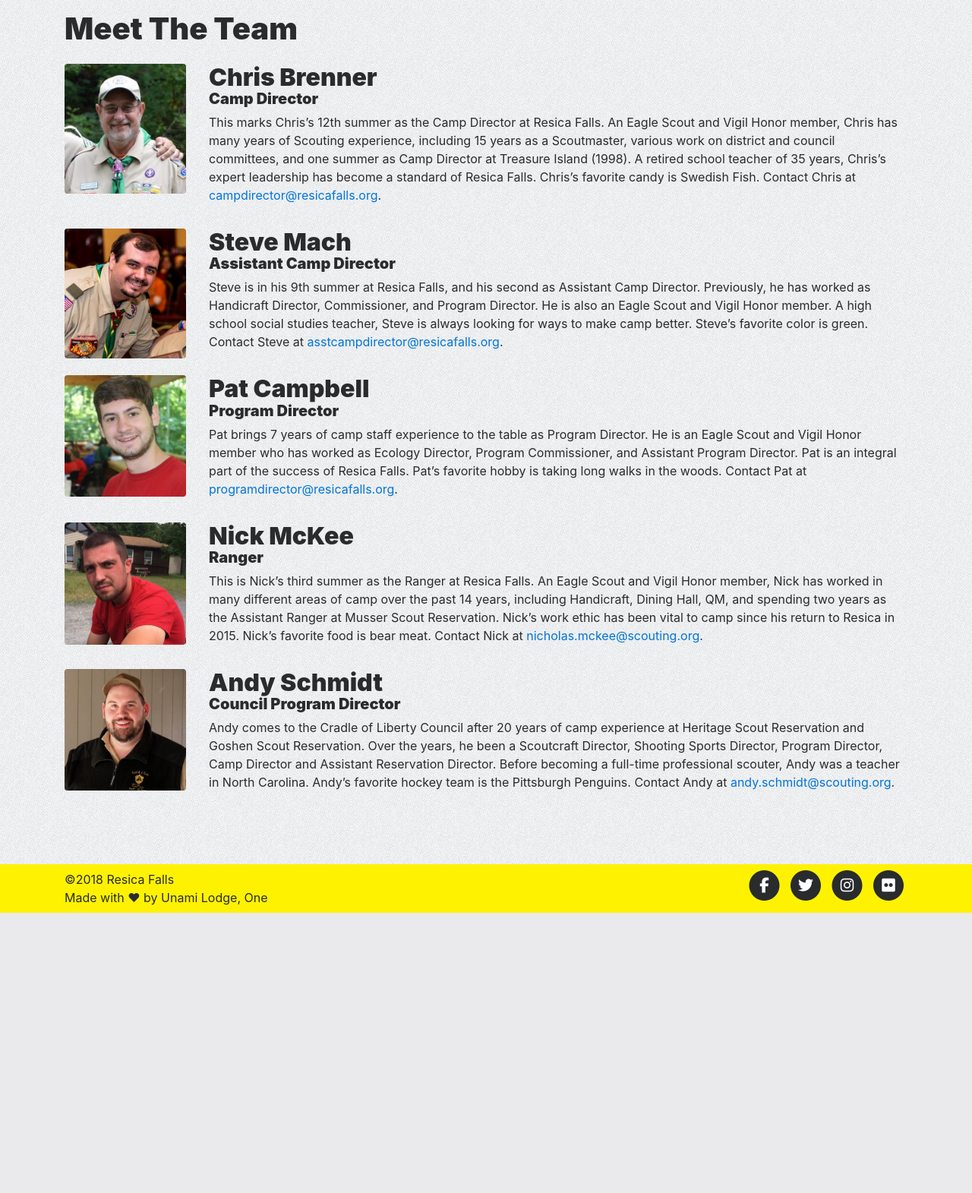
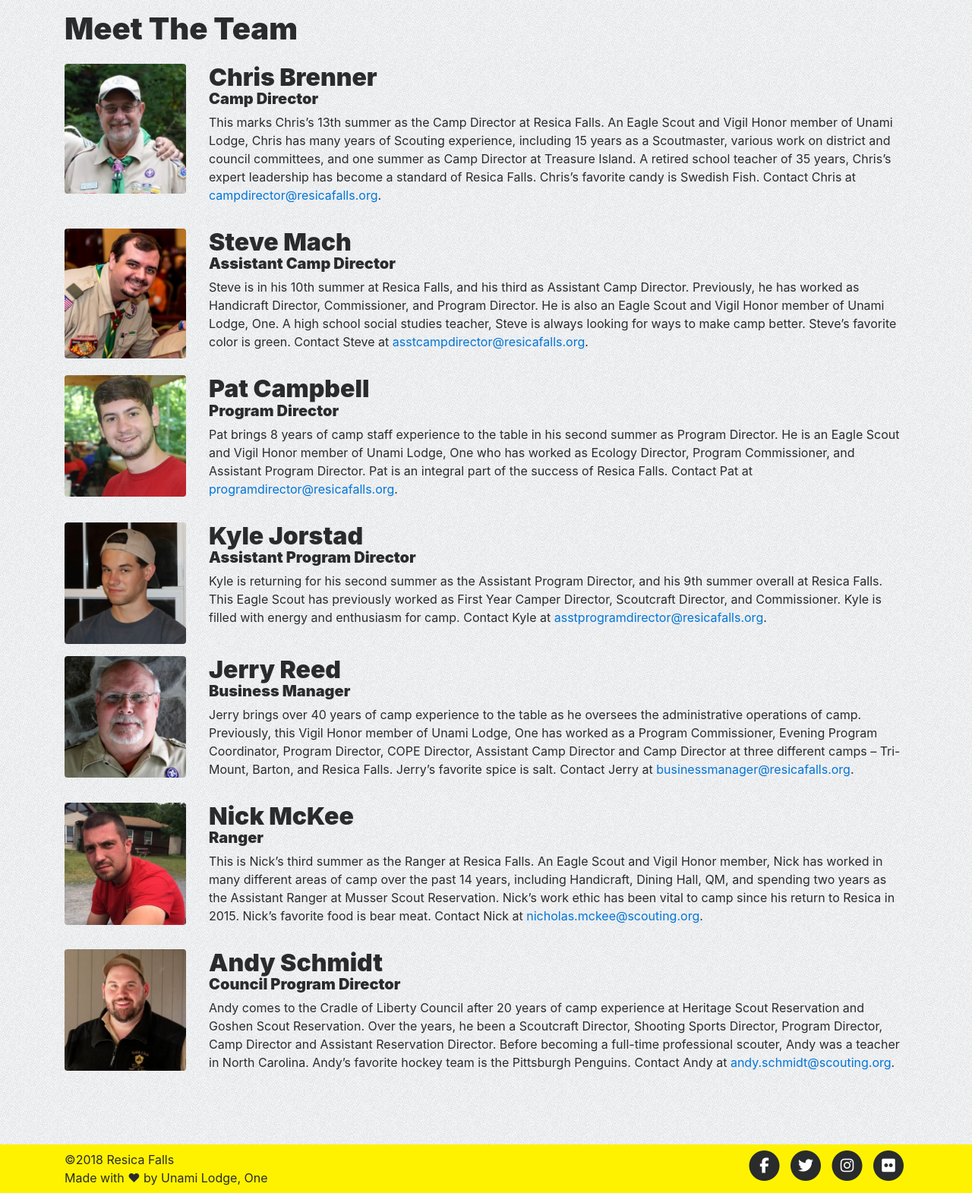
Before and after one commit to col-bsa/ResicaFalls.org, a PHP site: page /meet-the-team in a window 1280 px wide. Shown: the part 195-1766 px from the top of the page at 76% size. Before the commit the page ends 1397 px from the top, so only its background shows below. Run offline with PHP 8.4, Linux system fonts and the light colour scheme; some libraries are stand-ins or nearby versions.

Commit message:
Updated staff profiles for 2018

```diff
--- a/meet-the-team.php
+++ b/meet-the-team.php
@@ -17,40 +17,62 @@
 			</div>
 			<div class="row split">
 				<div class="hidden-sm-down col-md-2">
-					<img class="img-fluid rounded" src="_img/profile_chris.jpg" alt="">
+					<img class="img-fluid rounded" src="_img/profiles/chris.jpg" alt="">
 				</div>
 				<div class="col-12 col-md-10">
 					<h2>Chris Brenner <div class="h5">Camp Director</div></h2>
 					<p>
-						This marks Chris’s 12th summer as the Camp Director at Resica Falls. An Eagle Scout  and Vigil Honor member, Chris has many years of Scouting experience, including 15 years as a Scoutmaster, various work on district and council committees, and one  summer as Camp Director at Treasure Island (1998). A retired school teacher of 35  years, Chris’s expert leadership has become a standard of Resica Falls. Chris’s favorite  candy is Swedish Fish. Contact Chris at <a href="mailto:campdirector@resicafalls.org">campdirector@resicafalls.org</a>.
+						This marks Chris’s 13th summer as the Camp Director at Resica Falls. An Eagle Scout and Vigil Honor member of Unami Lodge, Chris has many years of Scouting experience, including 15 years as a Scoutmaster, various work on district and council committees, and one summer as Camp Director at Treasure Island. A retired school teacher of 35 years, Chris’s expert leadership has become a standard of Resica Falls. Chris’s favorite candy is Swedish Fish. Contact Chris at <a href="mailto:campdirector@resicafalls.org">campdirector@resicafalls.org</a>.
 					</p>
 				</div>
 			</div>
 			<div class="row split">
 				<div class="hidden-sm-down col-md-2">
-					<img class="img-fluid rounded" src="_img/profile_steve.jpg" alt="">
+					<img class="img-fluid rounded" src="_img/profiles/steve.jpg" alt="">
 				</div>
 				<div class="col-12 col-md-10">
 					<h2>Steve Mach <div class="h5">Assistant Camp Director</div></h2>
 					<p>
-						Steve is in his 9th summer at Resica Falls, and his second as Assistant Camp Director.  Previously, he has worked as Handicraft Director, Commissioner, and Program Director.  He is also an Eagle Scout and Vigil Honor member. A high school social studies  teacher, Steve is always looking for ways to make camp better. Steve’s favorite color is  green. Contact Steve at <a href="mailto:asstcampdirector@resicafalls.org">asstcampdirector@resicafalls.org</a>.
+						Steve is in his 10th summer at Resica Falls, and his third as Assistant Camp Director. Previously, he has worked as Handicraft Director, Commissioner, and Program Director. He is also an Eagle Scout and Vigil Honor member of Unami Lodge, One. A high school social studies teacher, Steve is always looking for ways to make camp better. Steve’s favorite color is green. Contact Steve at <a href="mailto:asstcampdirector@resicafalls.org">asstcampdirector@resicafalls.org</a>.
 					</p>
 				</div>
 			</div>
 			<div class="row split">
 				<div class="hidden-sm-down col-md-2">
-					<img class="img-fluid rounded" src="_img/profile_pat.jpg" alt="">
+					<img class="img-fluid rounded" src="_img/profiles/pat.jpg" alt="">
 				</div>
 				<div class="col-12 col-md-10">
 					<h2>Pat Campbell <div class="h5">Program Director</div></h2>
 					<p>
-						Pat brings 7 years of camp staff experience to the table as Program Director. He is an Eagle Scout and Vigil Honor member who has worked as Ecology Director, Program Commissioner, and Assistant Program Director. Pat is an integral part of the success of Resica Falls. Pat’s favorite hobby is taking long walks in the woods. Contact Pat at <a href="mailto:programdirector@resicafalls.org">programdirector@resicafalls.org</a>.
+						Pat brings 8 years of camp staff experience to the table in his second summer as Program Director. He is an Eagle Scout and Vigil Honor member of Unami Lodge, One who has worked as Ecology Director, Program Commissioner, and Assistant Program Director. Pat is an integral part of the success of Resica Falls. Contact Pat at <a href="mailto:programdirector@resicafalls.org">programdirector@resicafalls.org</a>.
 					</p>
 				</div>
 			</div>
 			<div class="row split">
 				<div class="hidden-sm-down col-md-2">
-					<img class="img-fluid rounded" src="_img/profile_nick.jpg" alt="">
+					<img class="img-fluid rounded" src="_img/profiles/kyle.jpg" alt="">
+				</div>
+				<div class="col-12 col-md-10">
+					<h2>Kyle Jorstad <div class="h5">Assistant Program Director</div></h2>
+					<p>
+						Kyle is returning for his second summer as the Assistant Program Director, and his 9th summer overall at Resica Falls. This Eagle Scout has previously worked as First Year Camper Director, Scoutcraft Director, and Commissioner. Kyle is filled with energy and enthusiasm for camp. Contact Kyle at <a href="mailto:asstprogramdirector@resicafalls.org">asstprogramdirector@resicafalls.org</a>.
+					</p>
+				</div>
+			</div>
+			<div class="row split">
+				<div class="hidden-sm-down col-md-2">
+					<img class="img-fluid rounded" src="_img/profiles/jerry.jpg" alt="">
+				</div>
+				<div class="col-12 col-md-10">
+					<h2>Jerry Reed <div class="h5">Business Manager</div></h2>
+					<p>
+						Jerry brings over 40 years of camp experience to the table as he oversees the administrative operations of camp. Previously, this Vigil Honor member of Unami Lodge, One has worked as a Program Commissioner, Evening Program Coordinator, Program Director, COPE Director, Assistant Camp Director and Camp Director at three different camps – Tri-Mount, Barton, and Resica Falls. Jerry’s favorite spice is salt. Contact Jerry at <a href="mailto:businessmanager@resicafalls.org">businessmanager@resicafalls.org</a>.
+					</p>
+				</div>
+			</div>
+			<div class="row split">
+				<div class="hidden-sm-down col-md-2">
+					<img class="img-fluid rounded" src="_img/profiles/nick.jpg" alt="">
 				</div>
 				<div class="col-12 col-md-10">
 					<h2>Nick McKee <div class="h5">Ranger</div></h2>
@@ -61,7 +83,7 @@
 			</div>
 			<div class="row split">
 				<div class="hidden-sm-down col-md-2">
-					<img class="img-fluid rounded" src="_img/profile_andy.jpg" alt="">
+					<img class="img-fluid rounded" src="_img/profiles/andy.jpg" alt="">
 				</div>
 				<div class="col-12 col-md-10">
 					<h2>Andy Schmidt <div class="h5">Council Program Director</div></h2>
```
Also changed, not shown: _img/profile_andy.jpg (deleted), _img/profile_chris.jpg (deleted), _img/profile_nick.jpg (deleted), _img/profile_pat.jpg (deleted), _img/profile_steve.jpg (deleted), _img/profiles/andy.jpg (added), _img/profiles/chris.jpg (added), _img/profiles/jerry.jpg (added), _img/profiles/kyle.jpg (added), _img/profiles/nick.jpg (added), _img/profiles/pat.jpg (added), _img/profiles/steve.jpg (added), 1 other file.
